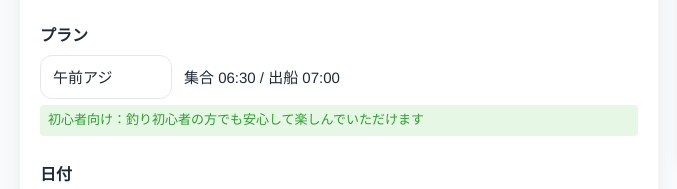
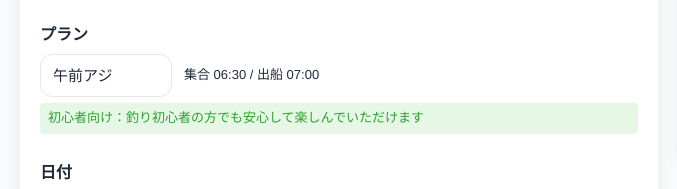
Before and after one commit to kotaokubo/boarding_fee_-calculater, a plain HTML site: page index.html in a window 1280 px wide. Shown: the part 224-413 px from the top of the page, 131-808 px from the left. Drawn offline with Linux system fonts and the light colour scheme.

Commit message:
CSS修正

```diff
--- a/styles.css
+++ b/styles.css
@@ -40,12 +40,12 @@ body{background:var(--bg);margin:0;padding:24px;font-size:16px;line-height:1.45}
 .field{margin-bottom:12px}
 label{display:block;padding-top:15px;margin-bottom:8px;font-weight:600;color:var(--text)}
 .meta{color:var(--muted);font-size:13px}
-.meta-time{font-size:15px}
+.meta-time{font-size:13px}
 .date-row{display:flex;gap:10px;align-items:center}
 .plan-row{display:flex;gap:12px;align-items:center}
 
 /* inputs */
-.form-input{font-size: 15px;padding:12px;border:1px solid var(--gray-200);border-radius:12px;background:#fff;color:var(--text);height:44px;box-sizing:border-box}
+.form-input{font-size: 15px;padding:12px;border:1px solid var(--gray-200);border-radius:12px;background:#fff;color:var(--text);box-sizing:border-box}
 .form-input:focus{outline:none;box-shadow:0 0 0 4px rgba(96,165,250,0.18);border-color:var(--blue-600)}
 .form-input.wide{min-width:120px;max-width:100%}
 select.form-input{appearance:none}
```
